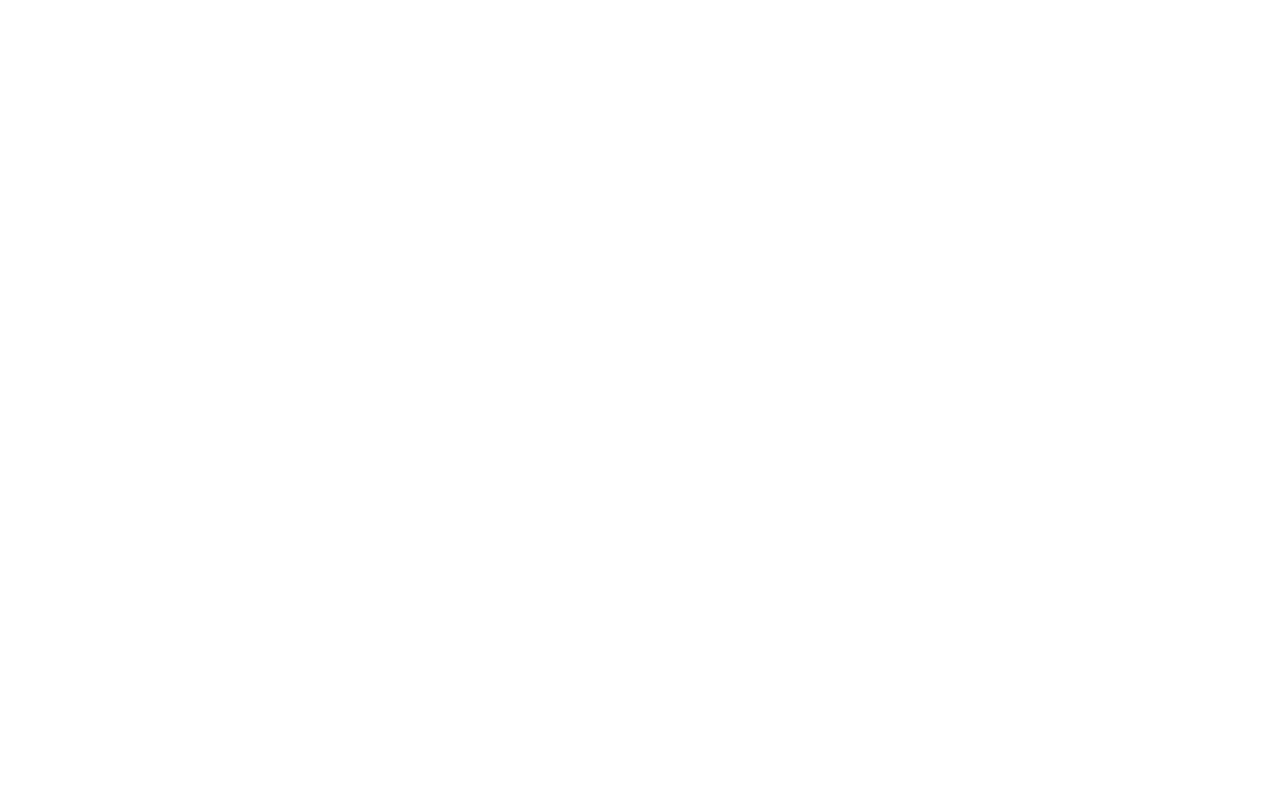
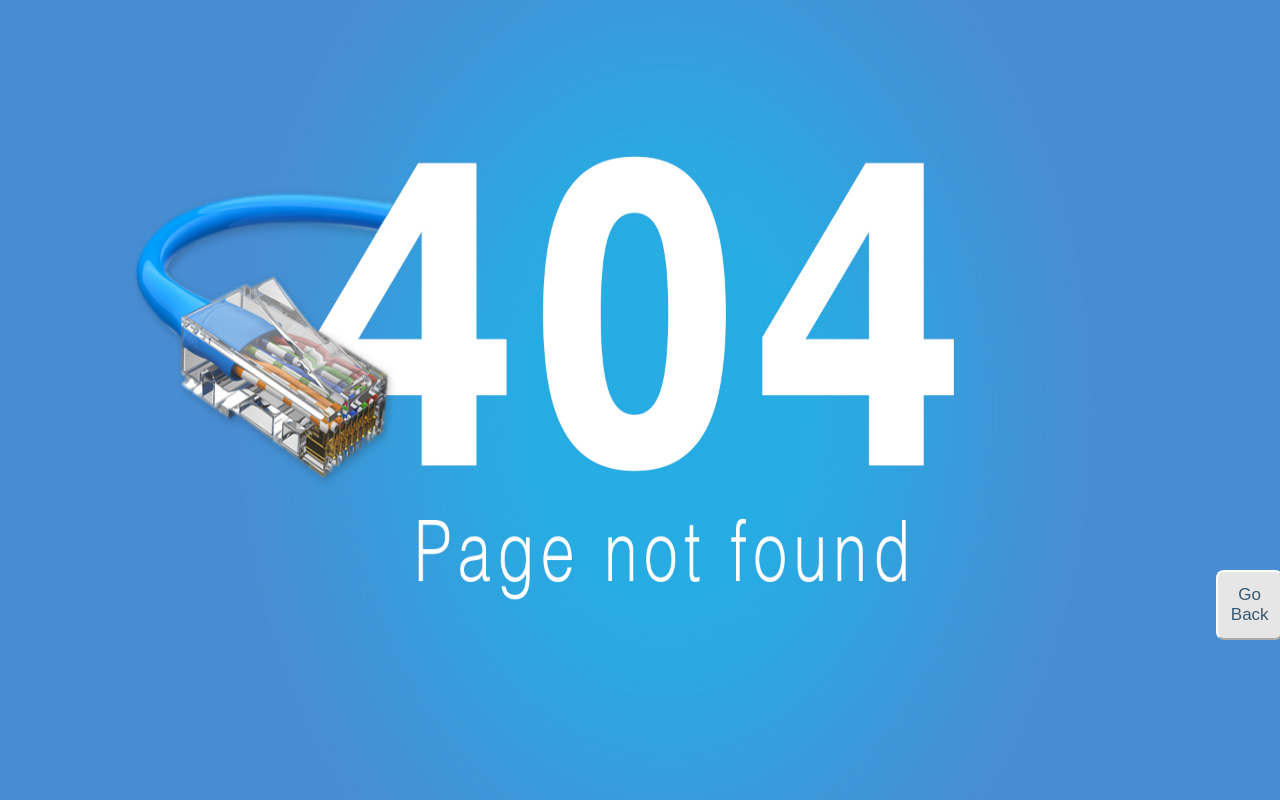
Before and after one commit to tj-experimental/Web-Application, a plain HTML site: page error/404.html in a window 1280 px wide. Drawn offline with Linux system fonts and the light colour scheme.

Commit message:
Added 404 page not found

```diff
--- a/error/404.html
+++ b/error/404.html
@@ -1,6 +1,9 @@
 <!DOCTYPE html>
 <html>
 <head>
+    <meta name="viewport" content="width=device-width,height=device-height,initial-scale=1.0" >
+    <link rel="icon" type="images/jpg" href="../images/favicon.jpg" />
+    <link href= '../style/application.css' rel='stylesheet' type='text/css'>
 </head>
 <body>
     <header>
@@ -8,11 +11,13 @@
 
     <main>
         <div id="error_page">
+            <img src="../images/background-404.jpg" alt="404 Page Not Found">
+            <a href="../index.html">Go Back</a>
         </div>
     </main>
     <footer>
     </footer>
 
-
+    <script src="../scripts/jquery-3.0.0.min.js" type="text/javascript"></script>
 </body>
 </html>
--- a/scss/components/_error.scss
+++ b/scss/components/_error.scss
@@ -1,5 +1,21 @@
-#error_page{
-  background-repeat: no-repeat;
-  background-image: url("../images/background-404.jpg");
+#error_page > img{
+  height: 100vh;
+  width: 100vw;
+}
 
+#error_page > a {
+  border-radius: 8px;
+  border: 2px outset #fff;
+  margin-left: -5%;
+  padding: 1%;
+  background-color: #e6e6e6;
+  color: #395870;
+  position: fixed;
+  bottom: 20%;
 }
+
+
+#error_page > a:hover{
+  background-color: #a7b5e6;
+  color: #edffcd;
+}
```
Also changed, not shown: index.html (+1 -1 lines), style/application.css, 1 other file.
